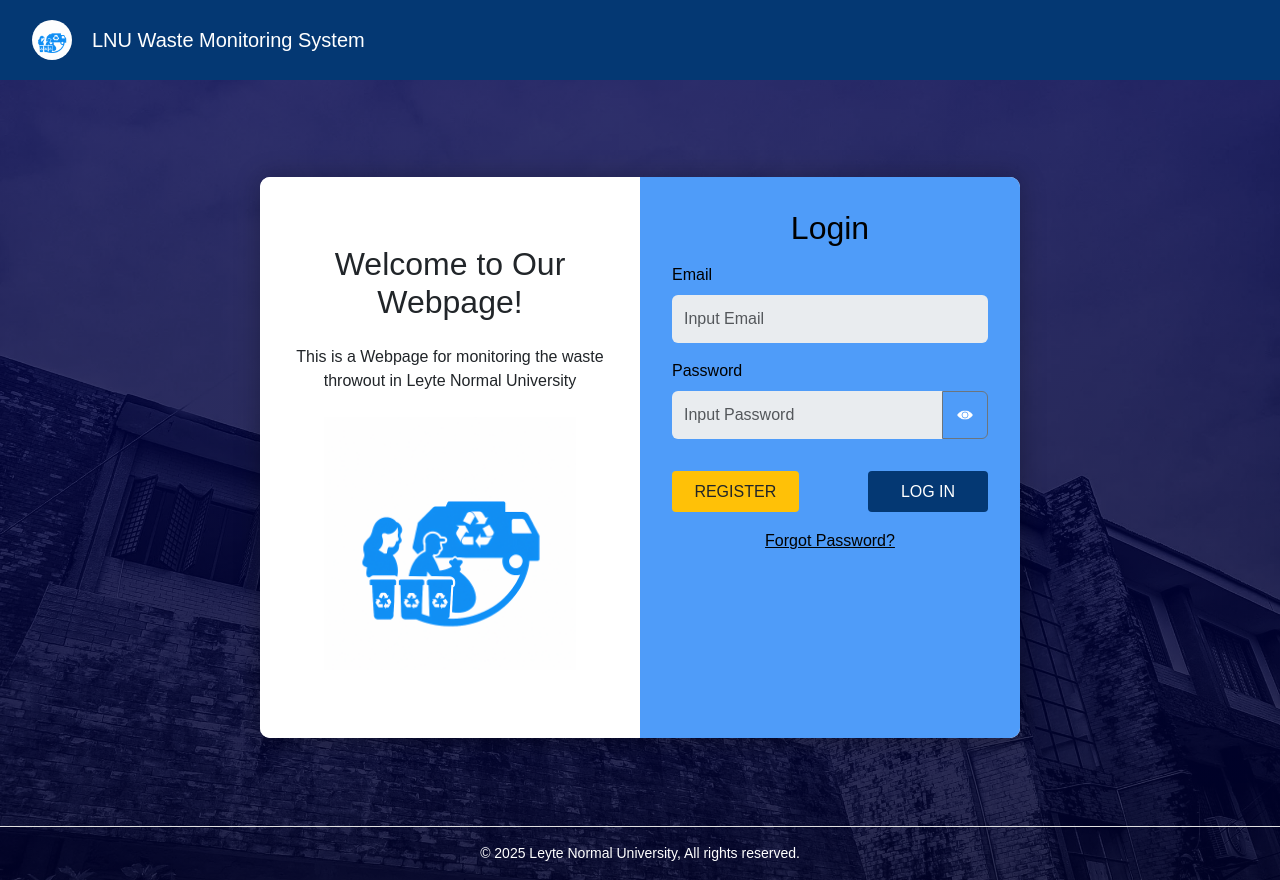
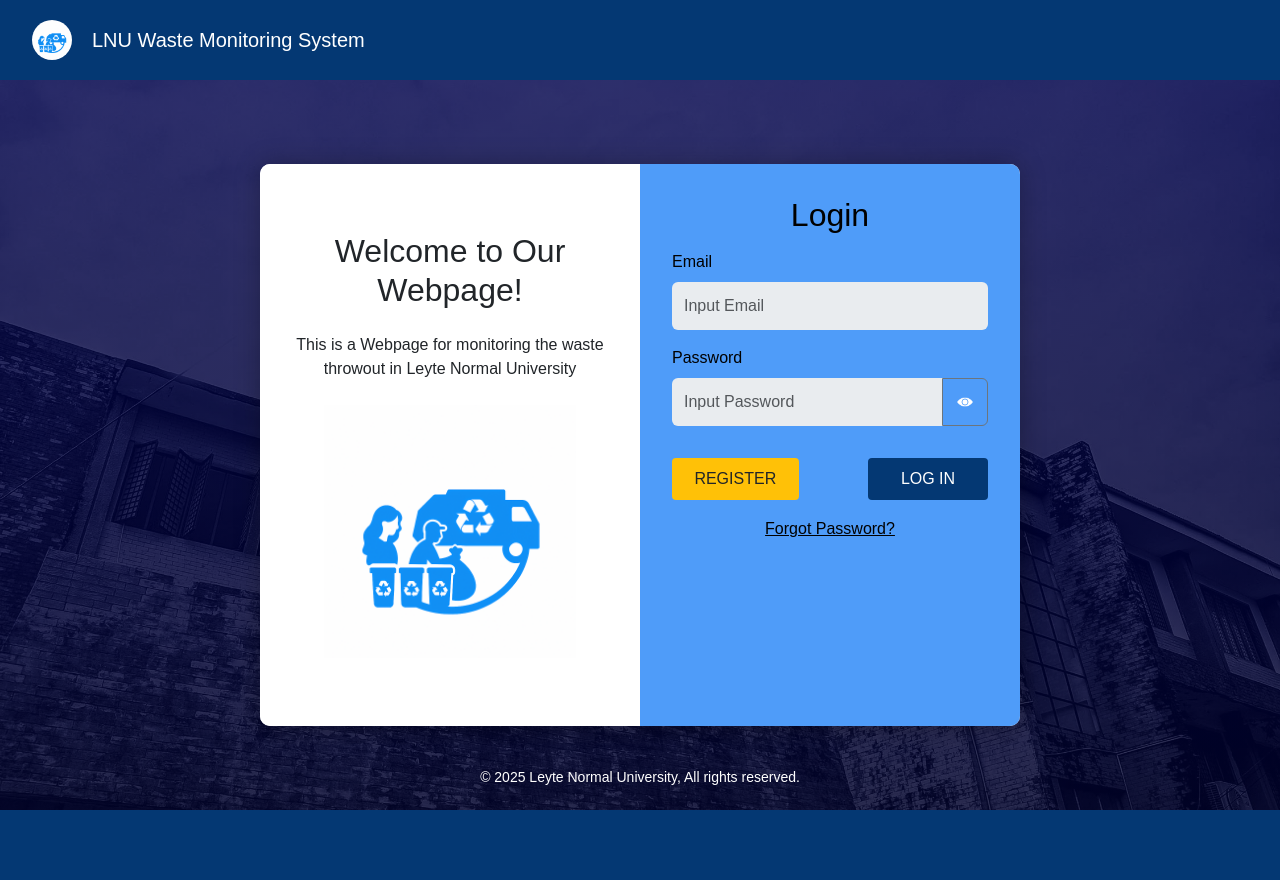
Before and after one commit to AesiraGabrielle/Capstone2Monitoring, a React (Create React App) app in the folder frontend-capstone-main/: page /login in a window 1280 px wide. After the commit the page ends 810 px from the top, so only its background shows below. Built offline with nearby package versions, Linux system fonts and the light colour scheme.

Commit message:
Frontend Changes

```diff
--- a/frontend-capstone-main/src/components/LoginPage.js
+++ b/frontend-capstone-main/src/components/LoginPage.js
@@ -303,7 +303,7 @@ const LoginPage = ({ onLogin, verifiedStatus, verifiedReason }) => {
           </div>
         </div>
         </div>
-        <div className="footer white">© 2025 Leyte Normal University, All rights reserved.</div>
+        <div className="footer">© 2025 Leyte Normal University, All rights reserved.</div>
       </div>
 
   {/* Confirm Registration Modal */}
--- a/frontend-capstone-main/src/styles.css
+++ b/frontend-capstone-main/src/styles.css
@@ -1311,28 +1311,22 @@ html.no-scroll, body.no-scroll { height: 100vh !important; overflow: hidden !imp
   z-index: 1;
 }
 
-/* Login and Register pages footer */
+/* Login and Register pages footer (inside container, without page scroll) */
 .login-container .footer,
 .register-container .footer {
   background-color: transparent;
   color: white;
   text-align: center;
-  padding: 1rem;
+  padding: 0.75rem 1rem;
   position: absolute;
+  left: 0;
+  right: 0;
   bottom: 0;
-  width: 100%;
   z-index: 1;
 }
 
 /* Ensure full height containers for proper footer positioning */
-.login-container,
-.register-container {
-  min-height: 100vh;
-  display: flex;
-  flex-direction: column;
-  position: relative;
-  padding-bottom: 60px; /* Add space for footer */
-}
+/* Previous global full-height for login/register replaced by viewport-based at top of file */
 
 .dashboard-container {
   min-height: 100vh;
```
